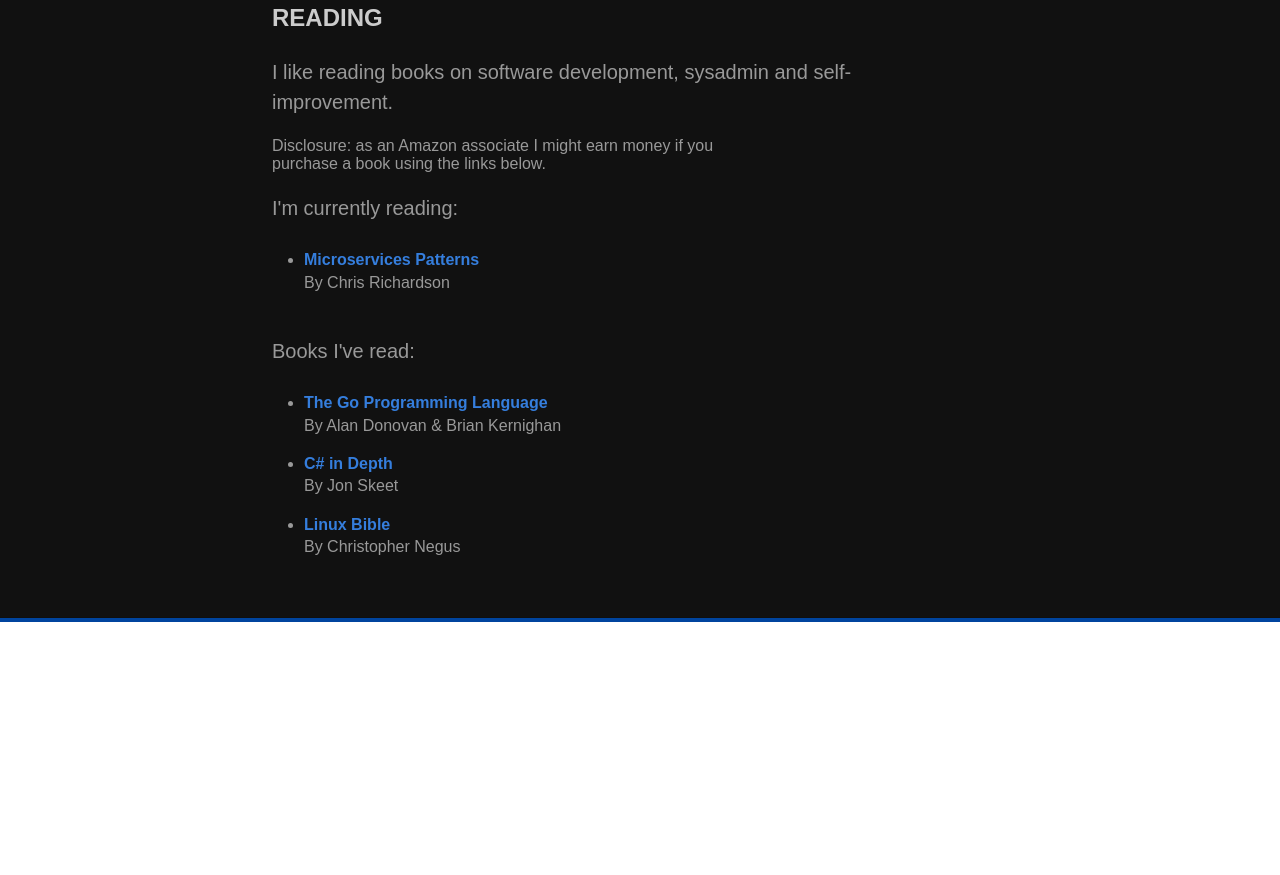
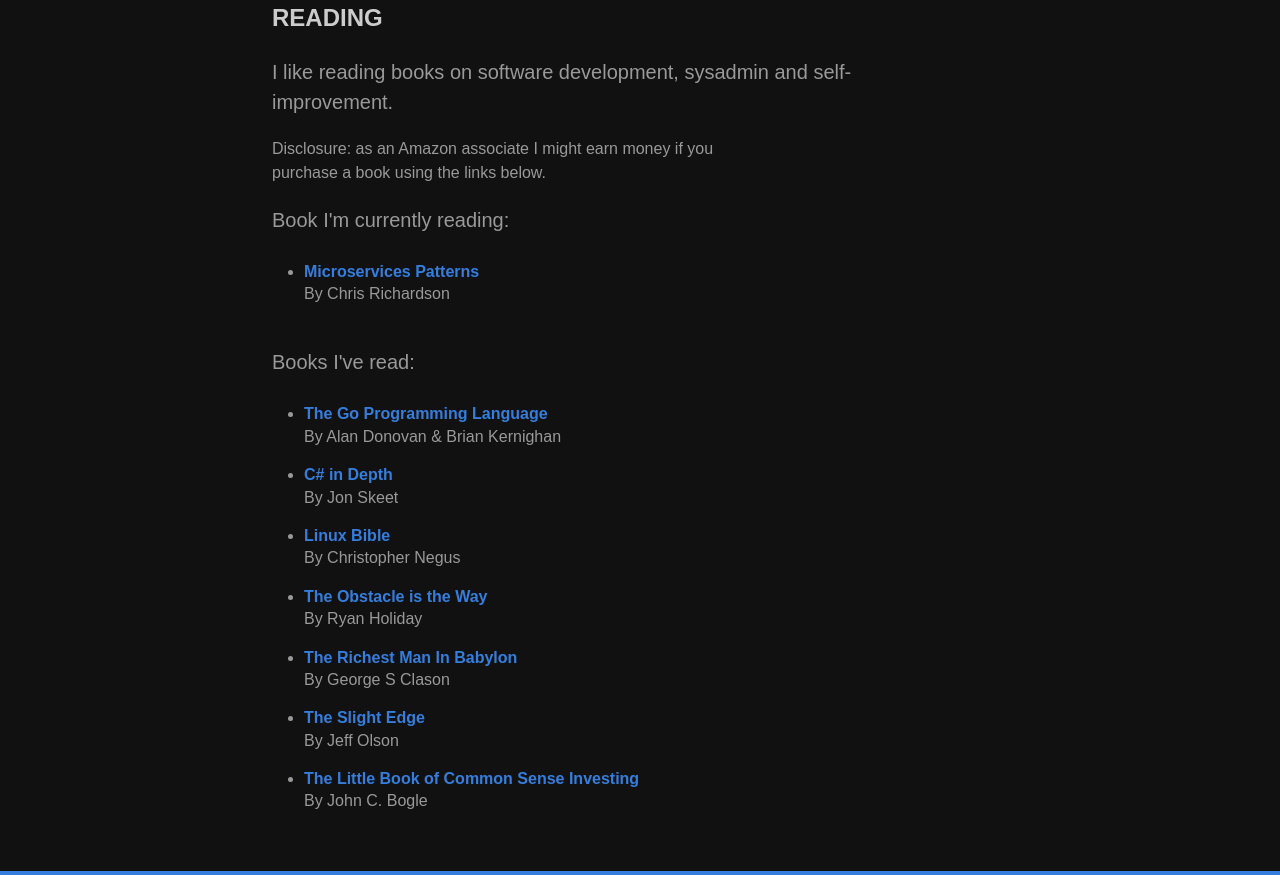
Before and after one commit to tonymackay/tonymackay.net, a website: page index.html in a window 1280 px wide. Shown: the part 838-1713 px from the top of the page. Before the commit the page ends 1460 px from the top, so only its background shows below. Drawn offline with Linux system fonts and the light colour scheme; no server answers.

Commit message:
More books

```diff
--- a/index.html
+++ b/index.html
@@ -8,9 +8,9 @@
     <link href="tachyons.min.css" rel="stylesheet">
 </head>
 
-<body class="avenir bt bb bw2 b--dark-blue">
+<body class="avenir bt bb bw2 b--blue">
 
-    <div class="bb b--black-10">
+    <div>
         <div class="mw7 pv4 ph3 pv5-ns center black-80">
             <h1 class="f3 f2-ns fw6 lh-title measure mb2 ttu">Tony Mackay.</h1>
             <p class="f5 f4-ns fw5 pt3 lh-copy measure mt0">
@@ -42,7 +42,7 @@
         </div>
     </div>
 
-    <div class="bb b--black-10 bg-lightest-blue navy">
+    <div class="bt b--black-10 bg-lightest-blue navy">
         <div class="mw7 pv4 ph3 center">
             <h2 class="f4 f3-ns fw6 lh-title measure mb2 ttu black">Writing</h2>
             <p class="f5 f4-ns fw5 pt3 lh-copy measure mt0">
@@ -56,21 +56,21 @@
         </div>
     </div>
 
-    <div class="bb b--black-10 bg-near-black silver">
+    <div class="bt b--black-10 bg-near-black silver">
         <div class="mw7 pv4 ph3 center">
             <h2 class="f4 f3-ns fw6 lh-title measure mb2 ttu moon-gray">Reading</h2>
             <p class="f5 f4-ns fw5 pt3 lh-copy measure mt0">
                 I like reading books on software development, sysadmin and self-improvement.
             </p>
-            <p class="measure">Disclosure: as an Amazon associate I might earn money if you purchase a book using the links below.</p>
-            <p class="f5 f4-ns fw5 lh-copy measure">I'm currently reading:</p>
+            <p class="f6 f5-ns lh-copy measure">Disclosure: as an Amazon associate I might earn money if you purchase a book using the links below.</p>
+            <p class="f5 f4-ns fw5 lh-copy measure">Book I'm currently reading:</p>
             <ul class="pl4">
                 <li class="pv2">
                     <a class="fw6 link dim blue"
                     href="https://amzn.to/2JJRjdZ"
                     data-geolinks='{ "GB": "https://amzn.to/3mSZcwj"}'
                     rel="noopener noreferrer nofollow">Microservices Patterns</a>
-                    <span class="db pv1 fw5">By Chris Richardson</span></a>
+                    <span class="db pv1 fw5">By Chris Richardson</span>
                 </li>
             </ul>
             <p class="f5 f4-ns fw5 pt3 lh-copy measure mt0">Books I've read:</p>
@@ -80,21 +80,49 @@
                     href="https://amzn.to/36UaavY"
                     data-geolinks='{ "GB": "https://amzn.to/3lQx8IA"}'
                     rel="noopener noreferrer nofollow">The Go Programming Language</a>
-                    <span class="db pv1 fw5">By Alan Donovan & Brian Kernighan</span></a>
+                    <span class="db pv1 fw5">By Alan Donovan & Brian Kernighan</span>
                 </li>
                 <li class="pv2">
                     <a class="fw6 link dim blue"
                     href="https://amzn.to/3glAAcY"
                     data-geolinks='{ "GB": "https://amzn.to/3gnXlNt"}'
                     rel="noopener noreferrer nofollow">C# in Depth</a>
-                    <span class="db pv1 fw5">By Jon Skeet</span></a>
+                    <span class="db pv1 fw5">By Jon Skeet</span>
                 </li>
                 <li class="pv2">
                     <a class="fw6 link dim blue"
                     href="https://amzn.to/37HpISX"
                     data-geolinks='{ "GB": "https://amzn.to/3lZh6fC"}'
                     rel="noopener noreferrer nofollow">Linux Bible</a>
-                    <span class="db pv1 fw5">By Christopher Negus</span></a>
+                    <span class="db pv1 fw5">By Christopher Negus</span>
+                </li>
+                <li class="pv2">
+                    <a class="fw6 link dim blue"
+                    href="https://amzn.to/3gjL4ts"
+                    data-geolinks='{ "GB": "https://amzn.to/36SxOsI"}'
+                    rel="noopener noreferrer nofollow">The Obstacle is the Way</a>
+                    <span class="db pv1 fw5">By Ryan Holiday</span>
+                </li>
+                <li class="pv2">
+                    <a class="fw6 link dim blue"
+                    href="https://amzn.to/2LfTN4q"
+                    data-geolinks='{ "GB": "https://amzn.to/37JEfNH"}'
+                    rel="noopener noreferrer nofollow">The Richest Man In Babylon</a>
+                    <span class="db pv1 fw5">By George S Clason</span>
+                </li>
+                <li class="pv2">
+                    <a class="fw6 link dim blue"
+                    href="https://amzn.to/37HTlUb"
+                    data-geolinks='{ "GB": "https://amzn.to/33TjdLv"}'
+                    rel="noopener noreferrer nofollow">The Slight Edge</a>
+                    <span class="db pv1 fw5">By Jeff Olson</span>
+                </li>
+                <li class="pv2">
+                    <a class="fw6 link dim blue"
+                    href="https://amzn.to/39PISsd"
+                    data-geolinks='{ "GB": "https://amzn.to/2Imxd90"}'
+                    rel="noopener noreferrer nofollow">The Little Book of Common Sense Investing</a>
+                    <span class="db pv1 fw5">By John C. Bogle</span>
                 </li>
             </ul>
         </div>
@@ -114,9 +142,7 @@
           }
         }
       }
-        fetch('https://graspingtech.com/api/country.json')
-        .then(response => response.json())
-        .then(data => geolink(data.country));
+      fetch('https://graspingtech.com/api/country.json').then(response => response.json()).then(data => geolink(data.country));
     </script>
 </body>
 </html>
```
Also changed, not shown: books.json (+34 -1 lines). Lines whose indentation alone changed are shown as unchanged.
